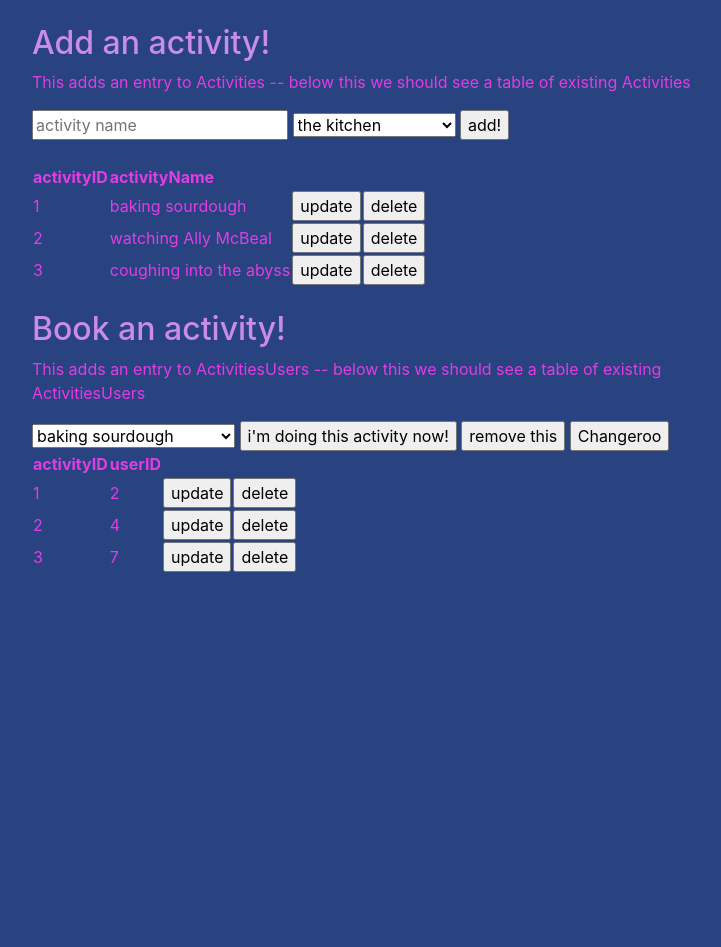
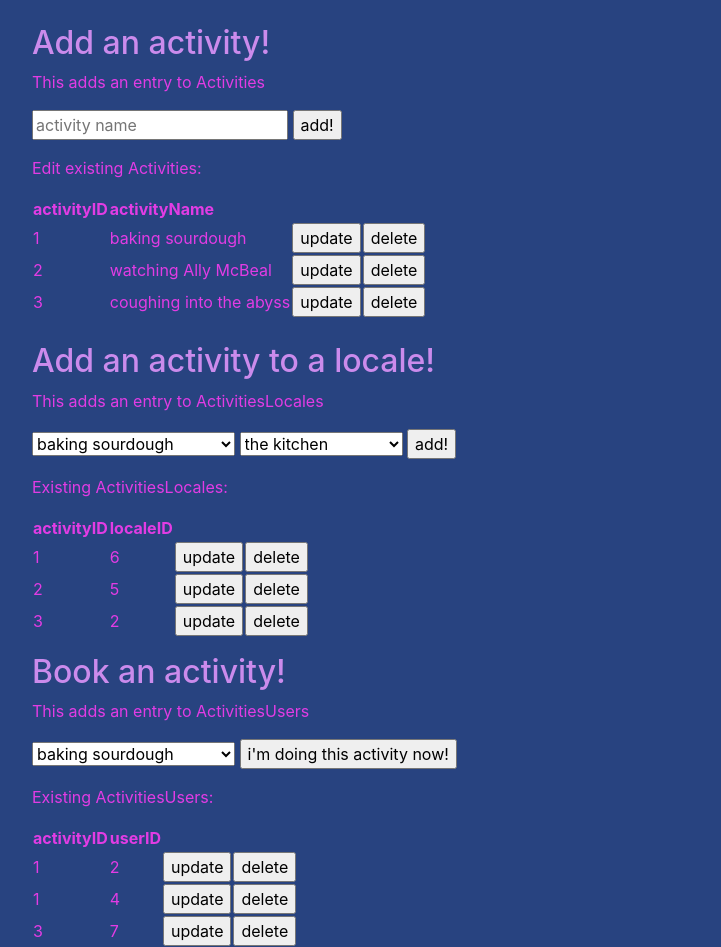
Before and after one commit to hjryan/ryanryan, a Flask app: page /activities in a window 1280 px wide. Shown: the part 56-1003 px from the top of the page, without its empty margins (53-774 px from the left). Before the commit the page ends 628 px from the top, so only its background shows below. Run offline with Flask 2, Linux system fonts and the light colour scheme.

Commit message:
activities locales

```diff
--- a/templates/activities.html
+++ b/templates/activities.html
@@ -1,21 +1,13 @@
 {% extends 'layout.html' %}
 {% block content %}
 <h2>Add an activity!</h2>
-<p>This adds an entry to Activities -- below this we should see a table of existing Activities</p>
+<p>This adds an entry to Activities</p>
 <form id="addNew">
     <input type="text" name="activityName" placeholder="activity name" required>
-    <select name="localeName" id="localeName">
-      <option value="volunteerpark">the kitchen</option>
-      <option value="calandersonpark">the laundry room</option>
-      <option value="thearboretum">The Arboretum</option>
-      <option value="volunteerpark">Volunteer Park</option>
-      <option value="calandersonpark">Cal Anderson Park</option>
-      <option value="interlakenpark">Interlaken Park</option>
-      <option value="thearboretum">The Arboretum</option>
-  </select>
     <input type="submit" value="add!" id="addNewButton" required>
 </form>
-<br>
+<p></p>
+<p>Edit existing Activities:</p>
 <table>
   <tr>
     <th>activityID</th>
@@ -41,8 +33,54 @@
 </tr>
 </table>
 <br>
+<h2>Add an activity to a locale!</h2>
+<p>This adds an entry to ActivitiesLocales</p>
+<form id="addNew">
+    <select name="activityName" id="activityName">
+      <option value="bakesourdough">baking sourdough</option>
+      <option value="watchallymcbeal">watching Ally McBeal</option>
+      <option value="coughintotheabyss">coughing into the abyss</option>
+  </select>
+  <select name="localeName" id="localeName">
+      <option value="kitchen">the kitchen</option>
+      <option value="laundry">the laundry room</option>
+      <option value="saturn">Saturn</option>
+      <option value="volunteerpark">Volunteer Park</option>
+      <option value="calandersonpark">Cal Anderson Park</option>
+      <option value="interlakenpark">Interlaken Park</option>
+      <option value="thearboretum">The Arboretum</option>
+  </select>
+  <input type="submit" value="add!" id="addNewButton" required>
+</form>
+<p></p>
+<p>Existing ActivitiesLocales:</p>
+<table>
+  <tr>
+    <th>activityID</th>
+    <th>localeID</th>
+</tr>
+<tr>
+    <td>1</td>
+    <td>6</td>
+    <td><input type="submit" value="update" id="deleteButton" required></td>
+    <td><input type="submit" value="delete" id="deleteButton" required></td>
+</tr>
+<tr>
+    <td>2</td>
+    <td>5</td>
+    <td><input type="submit" value="update" id="deleteButton" required></td>
+    <td><input type="submit" value="delete" id="deleteButton" required></td>
+</tr>
+<tr>
+    <td>3</td>
+    <td>2</td>
+    <td><input type="submit" value="update" id="deleteButton" required></td>
+    <td><input type="submit" value="delete" id="deleteButton" required></td>
+</tr>
+</table>
+<p></p>
 <h2>Book an activity!</h2>
-<p>This adds an entry to ActivitiesUsers -- below this we should see a table of existing ActivitiesUsers</p>
+<p>This adds an entry to ActivitiesUsers</p>
 <form id="addNew">
     <select name="activityName" id="activityName">
       <option value="bakesourdough">baking sourdough</option>
@@ -50,9 +88,9 @@
       <option value="coughintotheabyss">coughing into the abyss</option>
   </select>
   <input type="submit" value="i'm doing this activity now!" id="addNewButton" required>
-  <input type="submit" value="remove this" id="remButton">
-  <input type="submit" value="Changeroo" id="updateButton">
 </form>
+<p></p>
+<p>Existing ActivitiesUsers:</p>
 <table>
   <tr>
     <th>activityID</th>
@@ -65,7 +103,7 @@
     <td><input type="submit" value="delete" id="deleteButton" required></td>
 </tr>
 <tr>
-    <td>2</td>
+    <td>1</td>
     <td>4</td>
     <td><input type="submit" value="update" id="deleteButton" required></td>
     <td><input type="submit" value="delete" id="deleteButton" required></td>
--- a/templates/locales.html
+++ b/templates/locales.html
@@ -1,11 +1,12 @@
 {% extends 'layout.html' %}
 {% block content %}
 <h2>Add a new locale</h2>
-<p>This adds an entry to Locales -- below this we should see a table of existing Locales</p>
+<p>This adds an entry to Locales</p>
 <form id="addNew">
     <input type="text" name="localeName" placeholder="locale name" required>
     <input type="submit" value="add this locale!" id="addNewButton" required>
 </form>
+<p></p>
 <p>Edit existing Locales:</p>
 <table>
   <tr>
@@ -26,7 +27,7 @@
   </tr>
   <tr>
     <td>3</td>
-    <td>saturn</td>
+    <td>Saturn</td>
     <td><input type="submit" value="update" id="deleteButton" required></td>
     <td><input type="submit" value="delete" id="deleteButton" required></td>
   </tr>
--- a/templates/walks.html
+++ b/templates/walks.html
@@ -5,14 +5,15 @@
 <p>Walks are a bit more permanent now. Please select your destination.</p>
 <form id="addNew">
     <select name="localeName" id="localeName">
+      <option value="kitchen">the kitchen</option>
+      <option value="laundry">the laundry room</option>
+      <option value="saturn">Saturn</option>
       <option value="volunteerpark">Volunteer Park</option>
       <option value="calandersonpark">Cal Anderson Park</option>
       <option value="interlakenpark">Interlaken Park</option>
       <option value="thearboretum">The Arboretum</option>
   </select>
   <input type="submit" value="i'm going on this walk right now!" id="addNewButton" required>
-  <input type="submit" value="remove this" id="remButton">
-  <input type="submit" value="Changeroo" id="updateButton">
 </form>
 <br>
 <small>
```
